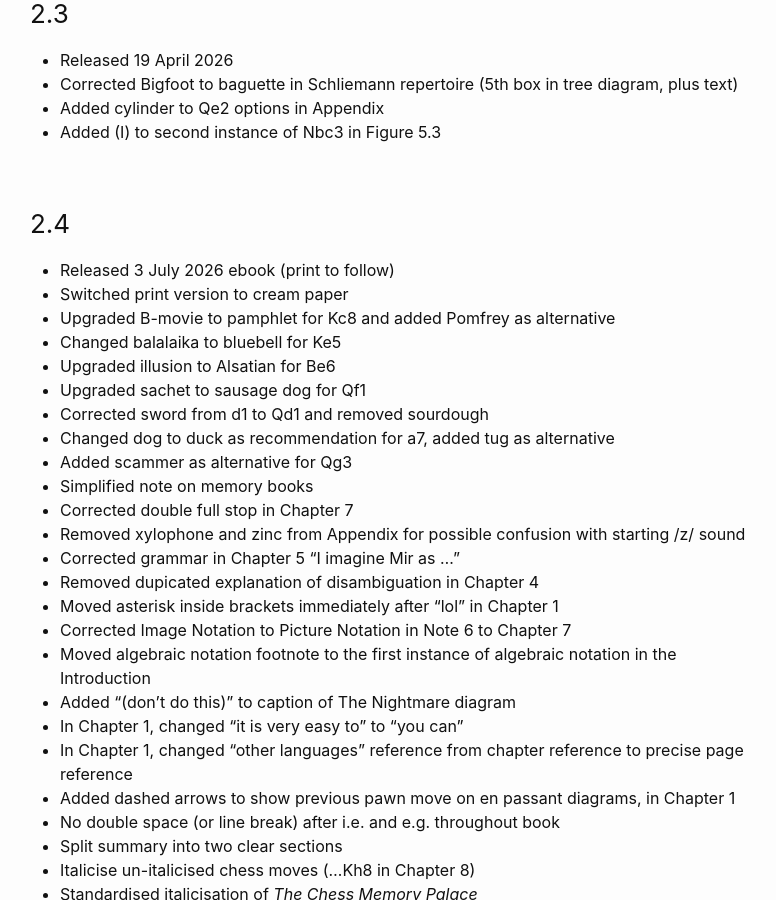
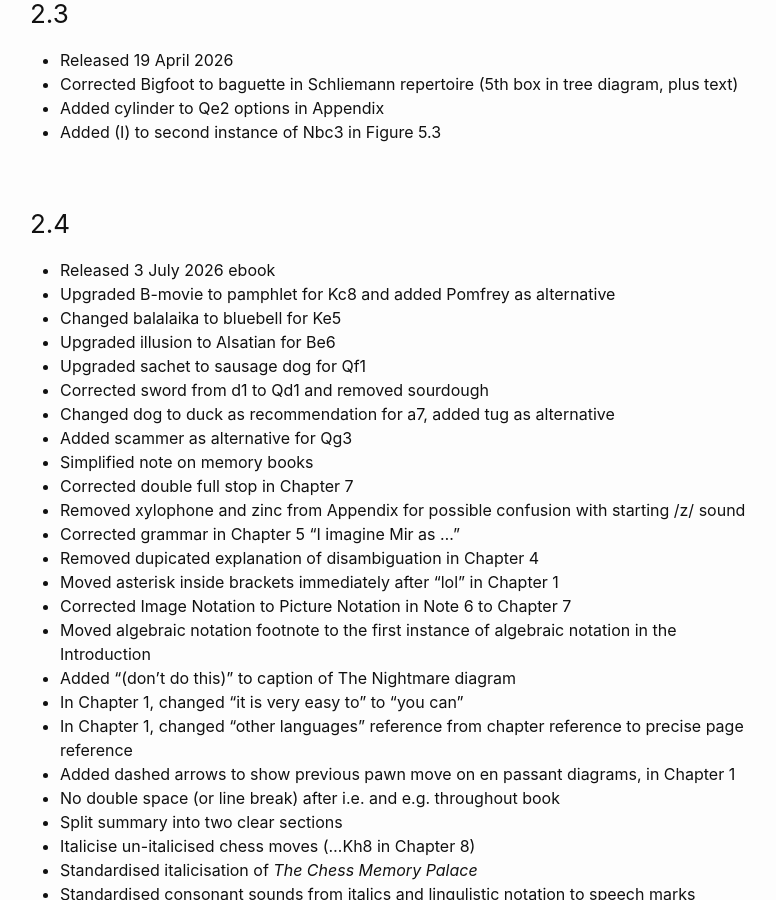
Before and after one commit to liontailedmacaque/liontailedmacaque.github.io, a Jekyll site: the page built from chessmemorypalace/versions.md, in a window 1280 px wide and 900 px high, scrolled down 4680 px. Shown: the whole window, without its empty margins (240-1016 px from the left). Built offline with Jekyll 4.4.1, drawn with Linux system fonts in a browser that asks for light colours.

Commit message:
Update versions.md

```diff
--- a/chessmemorypalace/versions.md
+++ b/chessmemorypalace/versions.md
@@ -122,8 +122,7 @@ This page lists the versions and the changes that have been made. The most signi
 - Added (I) to second instance of Nbc3 in Figure 5.3
 
 ### 2.4
-- Released 3 July 2026 ebook (print to follow)
-- Switched print version to cream paper
+- Released 3 July 2026 ebook
 - Upgraded B-movie to pamphlet for Kc8 and added Pomfrey as alternative
 - Changed balalaika to bluebell for Ke5
 - Upgraded illusion to Alsatian for Be6
```
